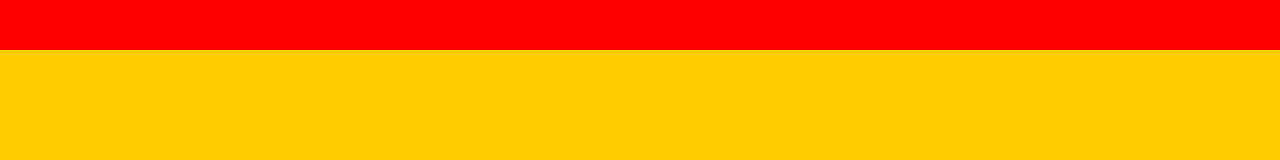
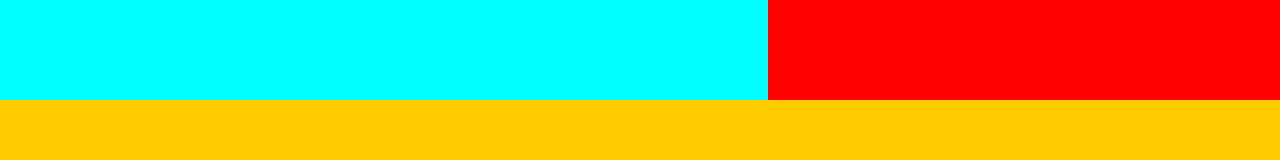
Before and after one commit to manojcharan06/project1, a plain HTML site: page index.html in a window 1280 px wide. Drawn offline with Linux system fonts and the light colour scheme.

Commit message:
changes in navbar

```diff
--- a/style.css
+++ b/style.css
@@ -17,6 +17,12 @@ html, body {
 }
 
 .nav{
-    height: 50px;
+    height: 100px;
     background-color: red;
 }
+
+.nav1{
+    width: 60%;
+    height: 100%;
+    background-color: aqua;
+}
```
